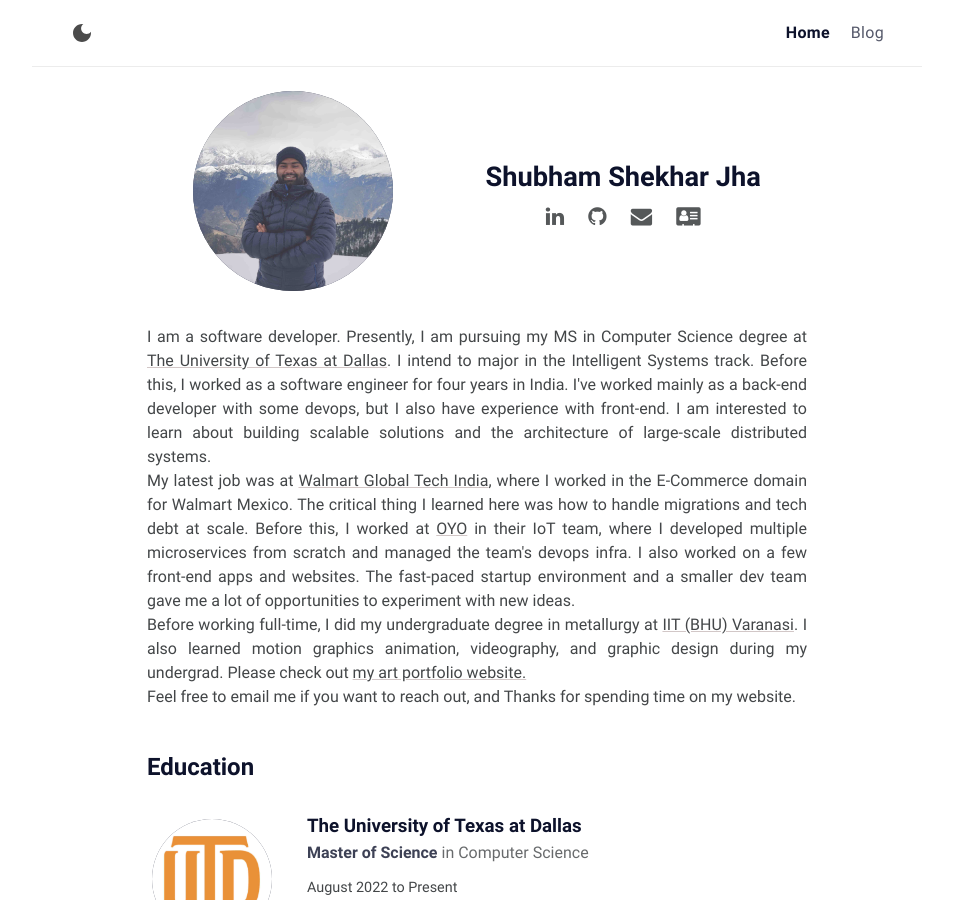
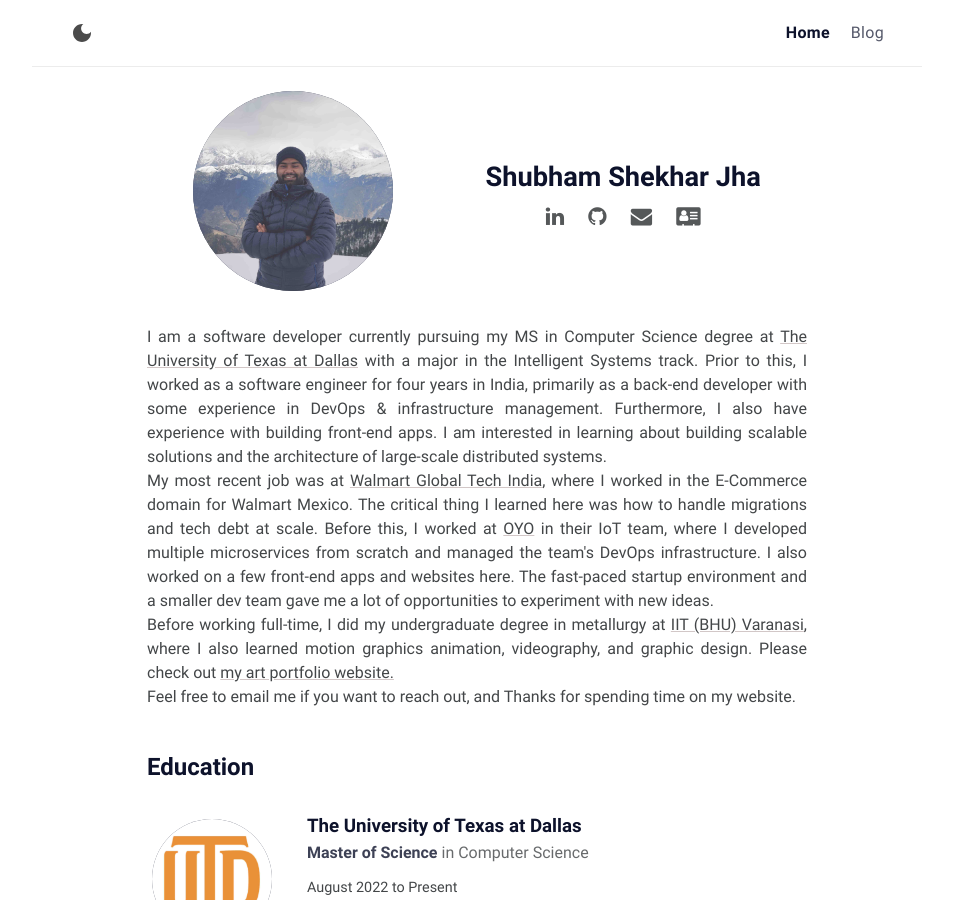
Before and after one commit to 2sjha/2sjha.github.io, a Jekyll site: the page built from index.md, in a window 1280 px wide and 900 px high. Shown: the whole window, without its empty margins (163-1116 px from the left). Built offline with Jekyll 4.4.1, drawn with Linux system fonts in a browser that asks for light colours.

Commit message:
changed a few lines in the intro

```diff
--- a/_layouts/home.html
+++ b/_layouts/home.html
@@ -8,23 +8,25 @@
 <div class="home">
     <div class="about">
         <p>
-            I am a software developer. Presently, I am pursuing my MS in Computer Science degree at
-            <a href="https://www.utdallas.edu" target="_blank">The University of Texas at Dallas</a>. I intend to
-            major in the Intelligent Systems track. Before this, I worked as a software engineer for four years in
-            India. I've worked mainly as a back-end developer with some devops, but I also have experience with
-            front-end. I am interested to learn about building scalable solutions and the architecture of large-scale
-            distributed systems.<br />
-            My latest job was at <a href="https://www.linkedin.com/company/walmartglobaltechindia/" target="_blank">
+            I am a software developer currently pursuing my MS in Computer Science degree at
+            <a href="https://www.utdallas.edu" target="_blank">The University of Texas at Dallas</a> with a
+            major in the Intelligent Systems track. Prior to this, I worked as a software engineer for four years in
+            India, primarily as a back-end developer with some experience in DevOps & infrastructure management. Furthermore, I
+            also have experience with building front-end apps. I am interested in learning about building scalable solutions
+            and the architecture of large-scale distributed systems.<br />
+            My most recent job was at <a href="https://www.linkedin.com/company/walmartglobaltechindia/" target="_blank">
                 Walmart Global Tech India</a>, where I worked in the E-Commerce domain for Walmart Mexico. The critical
             thing I learned here was how to handle migrations and tech debt at scale. Before this, I worked at
             <a href="https://www.linkedin.com/company/oyo-rooms" target="_blank">OYO</a> in their IoT team,
-            where I developed multiple microservices from scratch and managed the team's devops infra. I also worked on
-            a few front-end apps and websites. The fast-paced startup environment and a smaller dev team gave me a lot
-            of opportunities to experiment with new ideas. <br /> Before working full-time, I did my undergraduate
-            degree in metallurgy at <a href="https://www.iitbhu.ac.in/" target="_blank">IIT (BHU) Varanasi</a>. I also
-            learned motion graphics animation, videography, and graphic design during my undergrad.
-            Please check out <a href="https://shubhamjha.myportfolio.com/" target="_blank">my art portfolio website.
-            </a><br /> Feel free to email me if you want to reach out, and Thanks for spending time on my
+            where I developed multiple microservices from scratch and managed the team's DevOps infrastructure. I also worked on
+            a few front-end apps and websites here. The fast-paced startup environment and a smaller dev team gave me a lot
+            of opportunities to experiment with new ideas. <br />
+            Before working full-time, I did my undergraduate degree in metallurgy at
+            <a href="https://www.iitbhu.ac.in/" target="_blank">IIT (BHU) Varanasi</a>, where I also learned motion graphics
+            animation, videography, and graphic design. Please check out <a href="https://shubhamjha.myportfolio.com/" target="_blank">
+                my art portfolio website.</a>
+            <br />
+            Feel free to email me if you want to reach out, and Thanks for spending time on my
             website.
 
         </p>
```
Also changed, not shown: _posts/2022-11-22-trip-to-DMA.md (+1 -10 lines).
